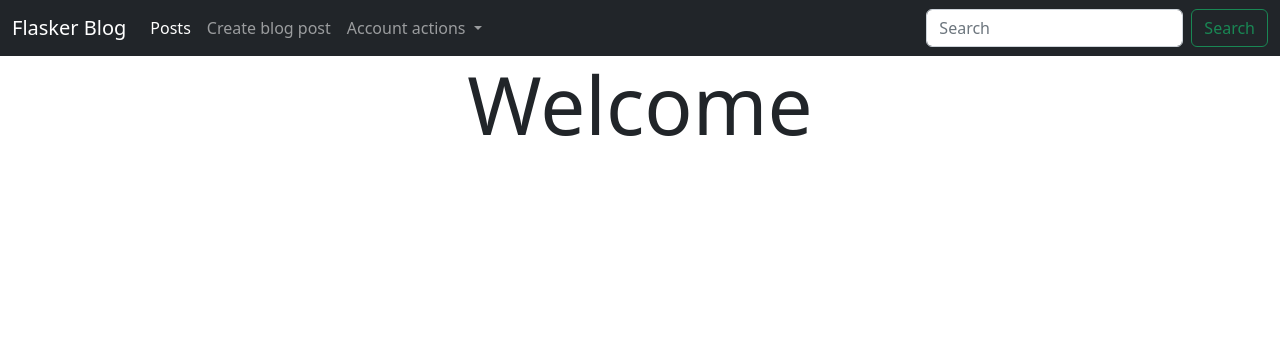
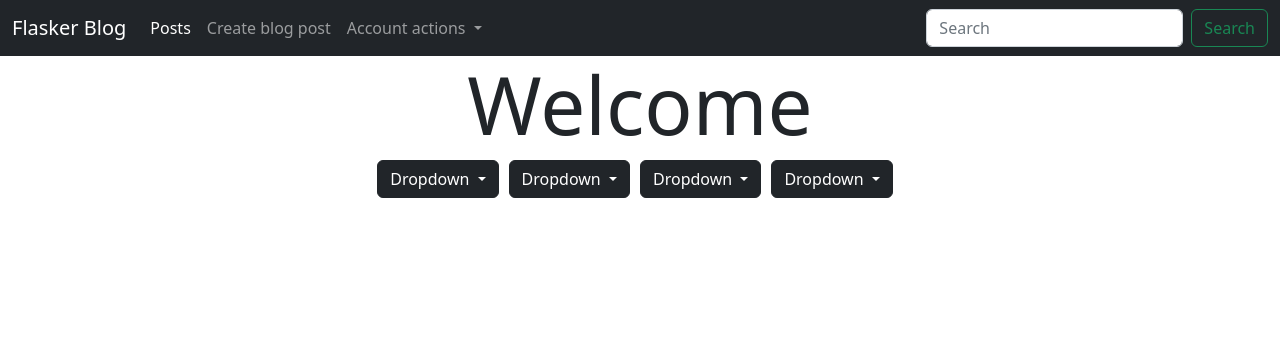
Before and after one commit to FabioVV/FlaskLearning, a Flask app: page / in a window 1280 px wide. Shown: the top 356 px of the page. Run offline with Flask 2, Linux system fonts and the light colour scheme; some libraries are stand-ins or nearby versions.

Commit message:
fixed more bugs, added welcome page buttons

```diff
--- a/app.py
+++ b/app.py
@@ -269,6 +269,9 @@ def search():
         post_s = post_s.filter(Posts.content.like('%' + post_searched + '%'))
         post_s = post_s.order_by(Posts.title).all()
         return render_template("search.html", searched = post_s)
+    else:
+        flash("You need to type something.")
+        return redirect(url_for('index'))
 #
 
 # Admin function
--- a/static/app.css
+++ b/static/app.css
@@ -3,6 +3,7 @@
     padding: 0;
     box-sizing: border-box;
 }
+
 #posts{
     display: flex;
     flex-direction: column;
@@ -30,6 +31,4 @@
     display: flex;
     justify-content: center;
     align-items: center;
-
-
 }
--- a/templates/base.html
+++ b/templates/base.html
@@ -11,7 +11,7 @@
         integrity="sha384-rbsA2VBKQhggwzxH7pPCaAqO46MgnOM80zW1RWuH61DGLwZJEdK2Kadq2F9CUG65" crossorigin="anonymous" />
 </head>
 
-<body>
+<body id="body">
     {% include 'nav.html' %}
     {% for message in get_flashed_messages() %}
     <div id="msg" class="alert alert-success" role="alert">{{message}}</div>
--- a/templates/index.html
+++ b/templates/index.html
@@ -4,4 +4,43 @@
 
 <h1 style="text-align:center;" class="display-1">Welcome</h1>
 
+<div class="center" role="group" aria-label="Vertical button group">
+    <div class="btn-group" role="group">
+      <button type="button" class="btn btn-dark dropdown-toggle" data-bs-toggle="dropdown" aria-expanded="false">
+        Dropdown
+      </button>
+      <ul class="dropdown-menu">
+        <li><a class="dropdown-item" href="#">Dropdown link</a></li>
+        <li><a class="dropdown-item" href="#">Dropdown link</a></li>
+      </ul>
+    </div>
+    <div class="btn-group" role="group">
+      <button type="button" class="btn btn-dark dropdown-toggle" data-bs-toggle="dropdown" aria-expanded="false">
+        Dropdown
+      </button>
+      <ul class="dropdown-menu">
+        <li><a class="dropdown-item" href="#">Dropdown link</a></li>
+        <li><a class="dropdown-item" href="#">Dropdown link</a></li>
+      </ul>
+    </div>
+    <div class="btn-group" role="group">
+      <button type="button" class="btn btn-dark dropdown-toggle" data-bs-toggle="dropdown" aria-expanded="false">
+        Dropdown
+      </button>
+      <ul class="dropdown-menu">
+        <li><a class="dropdown-item" href="#">Dropdown link</a></li>
+        <li><a class="dropdown-item" href="#">Dropdown link</a></li>
+      </ul>
+    </div>
+    <div class="btn-group" role="group">
+      <button type="button" class="btn btn-dark dropdown-toggle" data-bs-toggle="dropdown" aria-expanded="false">
+        Dropdown
+      </button>
+      <ul class="dropdown-menu">
+        <li><a class="dropdown-item" href="#">Dropdown link</a></li>
+        <li><a class="dropdown-item" href="#">Dropdown link</a></li>
+      </ul>
+    </div>
+  </div>
+
 {% endblock %}
--- a/templates/posts.html
+++ b/templates/posts.html
@@ -6,9 +6,9 @@
 {%for p in posts%}
 <div class="shadow p-3 mb-5 bg-body" id="posts">
     <div class="postcontent">
-        <h3 class="display-4" >{{p.title}}</h3>
+        <h3 class="display-4" id="code">{{p.title}}</h3>
         <hr>
-        <p>{{p.content|safe}}</p>
+        <p id="content">{{p.content|safe}}</p>
         <sub style="display: none;">{{p.slug}}</sub>
         <sub >By: {{p.poster.name}}</sub>
         <sub >Posted on: {{p.date_posted}}</sub>
```
Also changed, not shown: static/app.js (line endings or trailing spaces).
